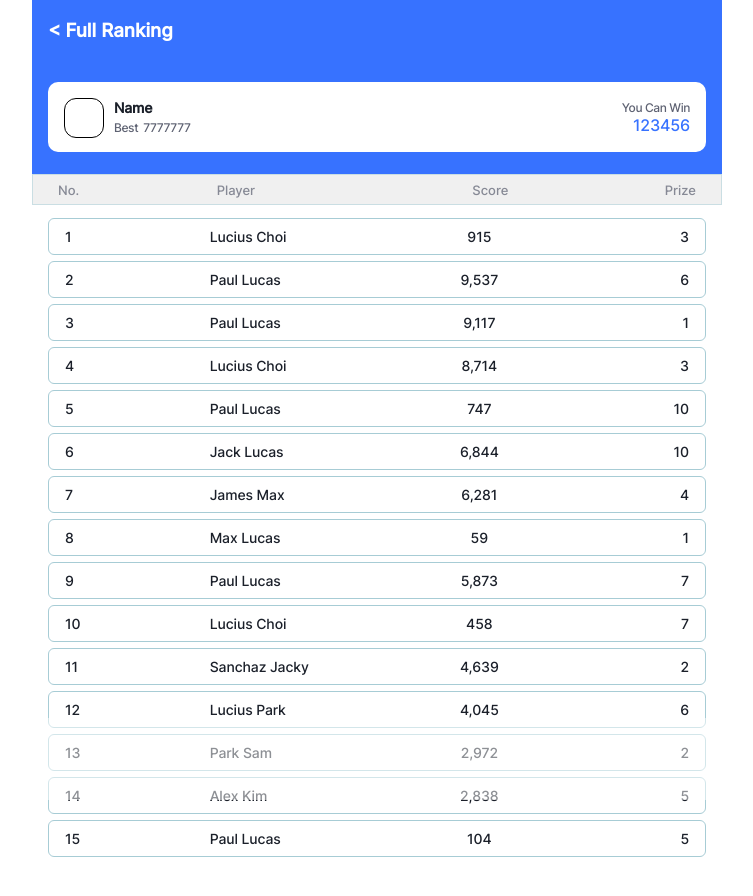
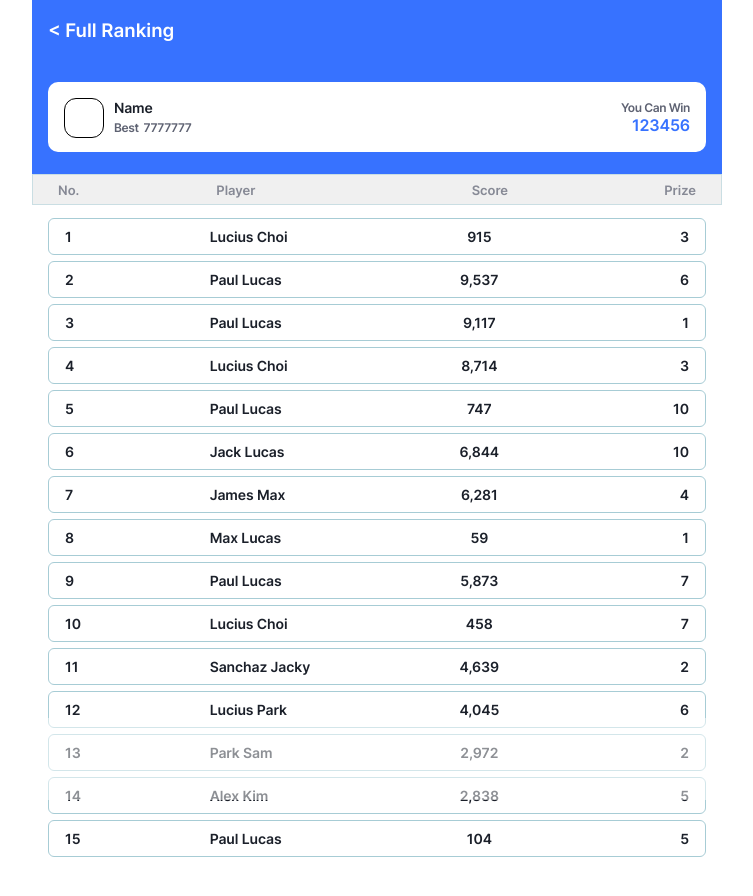
Before and after one commit to JustinFEdev/tournament-react, a React (Create React App) app: page /allrank in a window 1280 px wide. Shown: the top 896 px of the page, without its empty margins (263-1016 px from the left). Built offline with nearby package versions, Linux system fonts and the light colour scheme.

Commit message:
10/21 update

```diff
--- a/src/App.css
+++ b/src/App.css
@@ -1,49 +1,10 @@
-@font-face {
-  font-family: "Inter";
-  src: url("./resource/fonts/Inter-Medium.ttf")
-    format("truetype");
-}
-/* @font-face {
-  font-family: Inter;
-  src: local(Inter-Regular),
-    url("./resource/fonts/Inter-Regular.woff2")
-      format("woff2"),
-    url("./resource/fonts/Inter-Regular.woff")
-      format("woff"),
-    url("./resource/fonts/Inter-Regular.ttf")
-      format("truetype");
-  font-weight: normal;
-  font-style: normal;
-  font-stretch: normal;
-}
-
 @font-face {
   font-family: Inter;
-  src: local(Inter-Medium),
-    url("./resource/fonts/Inter-Medium.woff2")
-      format("woff2"),
-    url("./resource/fonts/Inter-Medium.woff") format("woff"),
-    url("./resource/fonts/Inter-Medium.ttf")
-      format("truetype");
-  font-weight: 500;
-  font-style: normal;
-  font-stretch: normal;
-} */
-
-/* @font-face {
-  font-family: Inter;
-  src: local(Inter-SemiBold),
-    url("./resource/fonts/Inter-SemiBold.woff2")
-      format("woff2"),
-    url("./resource/fonts/Inter-SemiBold.woff")
-      format("woff"),
-    url("./resource/fonts/Inter-SemiBold.ttf")
-      format("truetype");
-  font-weight: 600;
-  font-style: normal;
-  font-stretch: normal;
-} */
-
+  src: url("./resource/fonts/Inter-SemiBold.ttf")
+    format("truetype");
+  /* url("./resource/fonts/Inter-Bold.ttf")
+      format("truetype"); */
+}
 @font-face {
   font-family: "Poppin";
   src: url("./resource/fonts/Poppins/Poppins-Medium.ttf")
--- a/src/components/Main.js
+++ b/src/components/Main.js
@@ -879,8 +879,7 @@ const Main = () => {
                                   display: "block",
                                   zIndex: 2,
                                   top: 0,
-                                  right: 0,
-                                  width: "97%",
+                                  left: 0,
                                   margin: "14px 0 0 10px ",
                                   color: "#fff",
                                 }}
```
